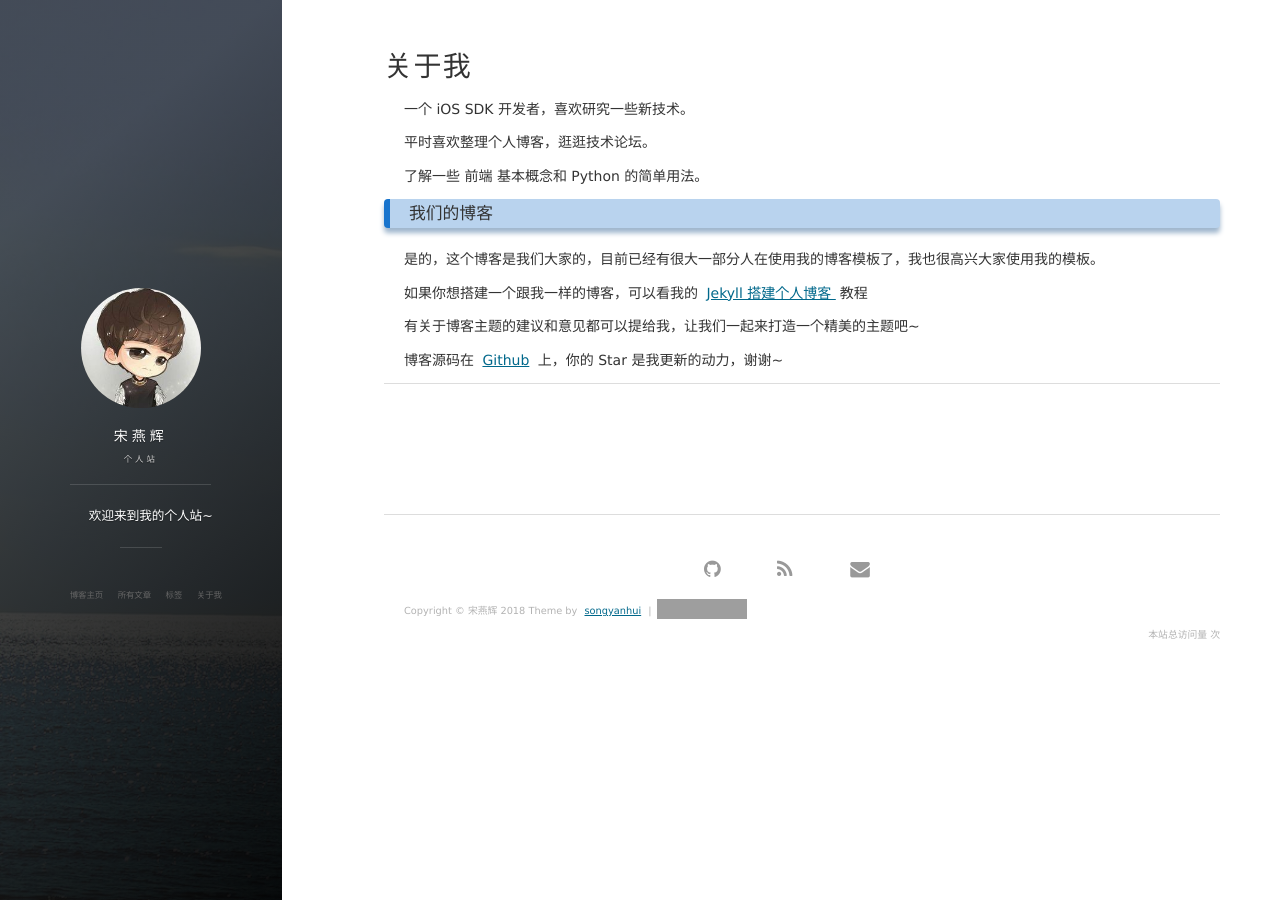
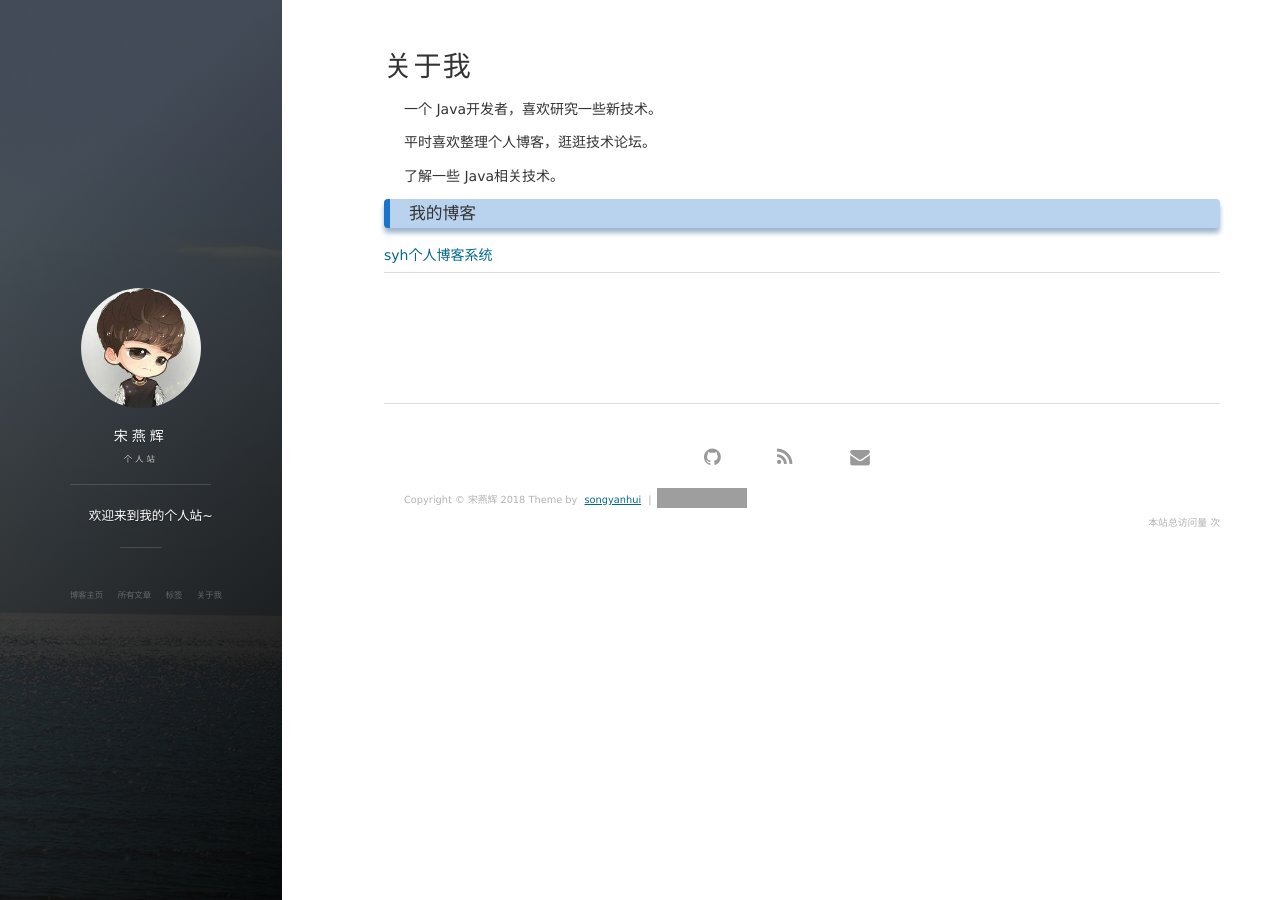
Before and after one commit to syhleo/syhleo.github.io, a Jekyll site: the page built from about.md, in a window 1280 px wide. Built offline with Jekyll 4.4.1, drawn with Linux system fonts in a browser that asks for light colours; nearby versions of some CDN libraries; comment, search, counter and statistics services are not loaded; grey boxes are pictures that could not be loaded.

Commit message:
修改了about.md文件

```diff
--- a/about.md
+++ b/about.md
@@ -3,38 +3,16 @@ layout: page
 title: 关于我
 ---
 
-一个 iOS SDK 开发者，喜欢研究一些新技术。
+一个 Java开发者，喜欢研究一些新技术。
 <p>
 平时喜欢整理个人博客，逛逛技术论坛。
 <p>
-了解一些 前端 基本概念和 Python 的简单用法。
+了解一些 Java相关技术。
 
 <p>
 
-<h3> 我们的博客 </h3>
-
-<p>
-
-是的，这个博客是我们大家的，目前已经有很大一部分人在使用我的博客模板了，我也很高兴大家使用我的模板。
-
-<p>
-
-如果你想搭建一个跟我一样的博客，可以看我的
-<a href="/2016/10/jekyll_tutorials1/"> Jekyll 搭建个人博客 </a>
-教程
-
-<p>
-
-有关于博客主题的建议和意见都可以提给我，让我们一起来打造一个精美的主题吧~
-
-<p>
-
-博客源码在 <a target="_blank" href='https://github.com/leopardpan/leopardpan.github.io/'>Github</a> 上，你的 Star 是我更新的动力，谢谢~
-
-<p>
-
-<p>
-
+<h3> 我的博客 </h3>
+<a href="http://syhleo.cn/" target="_blank">syh个人博客系统</a>
 <p>
 
 
```
